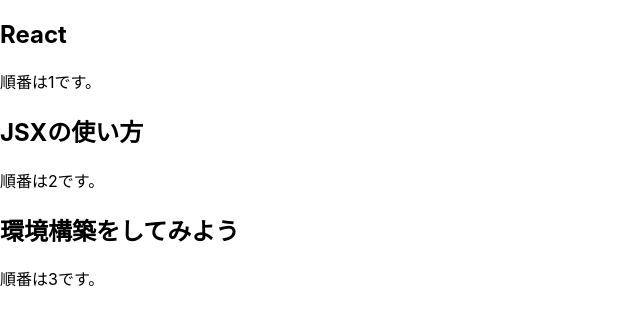
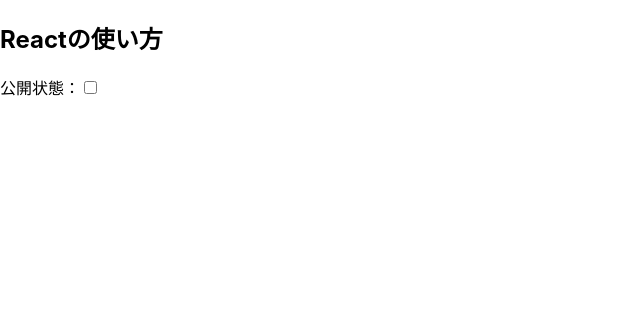
Before and after one commit to gleek908i/react-torahack, a React (Create React App) app: page / in a window 1280 px wide. Shown: the top 324 px of the page, without its empty margins (0-640 px from the left). Built offline with nearby package versions, Linux system fonts and the light colour scheme.

Commit message:
add button

```diff
--- a/src/Article.jsx
+++ b/src/Article.jsx
@@ -4,7 +4,8 @@
     return (
         <div>
             <h2>{props.title}</h2>
-            <p>順番は{props.order}です。</p>
+            <label htmlFor="check">公開状態：</label>
+            <input type="checkbox" checked={props.isPublished} id="check" onClick={() => props.toggle()}/>
         </div>
     )
 }
--- a/src/Blog.jsx
+++ b/src/Blog.jsx
@@ -4,14 +4,22 @@
 class Blog extends React.Component {
     constructor(props) {
     super(props);
+    this.state = {
+        isPublished:false,
     }
+    }
+
+    togglePublished = () => {
+        this.setState({
+            isPublished:!this.state.isPublished
+        })
+    };
+
     render() {
         const authorName="Taichi"
         return (
             <React.Fragment>
-                <Article    title="React"　order={1} />
-                <Article    title="JSXの使い方" order={2}/>
-                <Article    title="環境構築をしてみよう" order={3}/>
+                <Article    title="Reactの使い方" isPublished={this.state.isPublished} toggle={() =>{this.togglePublished()}} />
             </React.Fragment>
         )
     }
```
Also changed, not shown: 1 other file (tests, documents, lock files or other folders).
